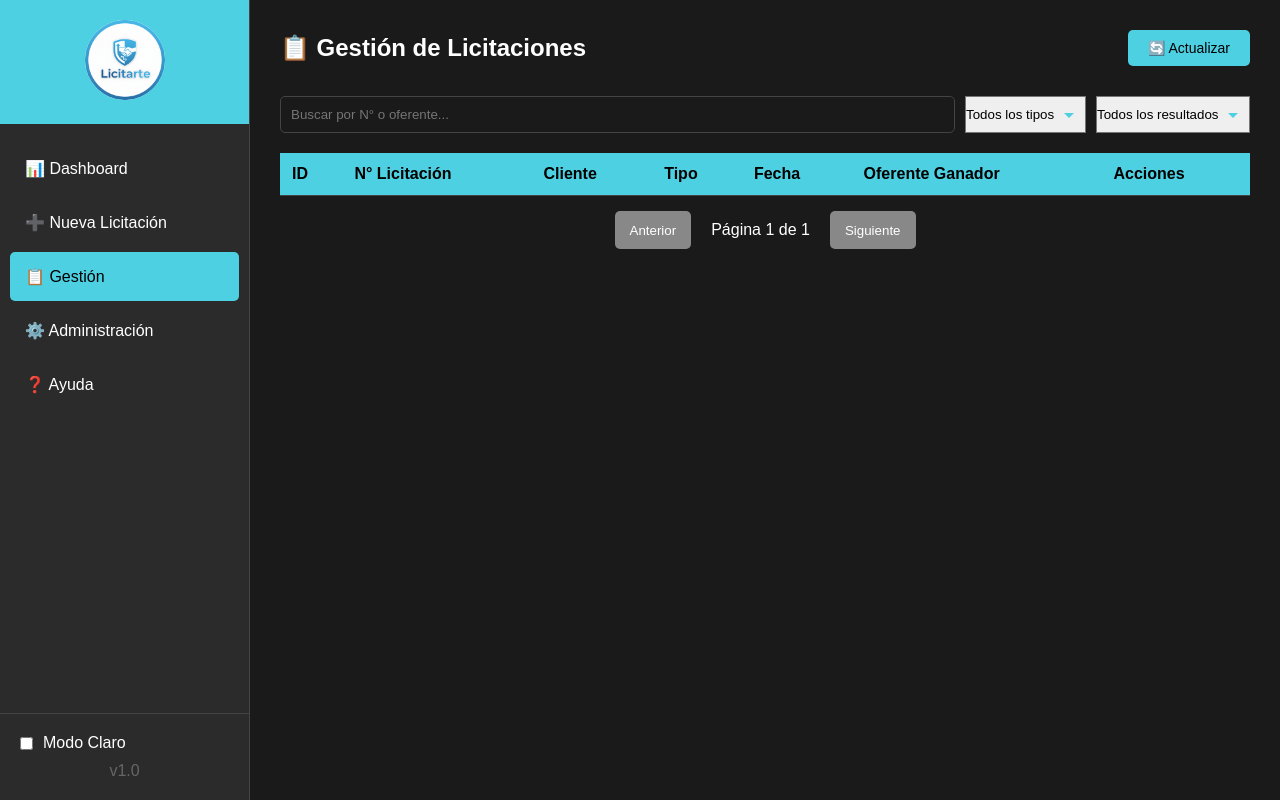
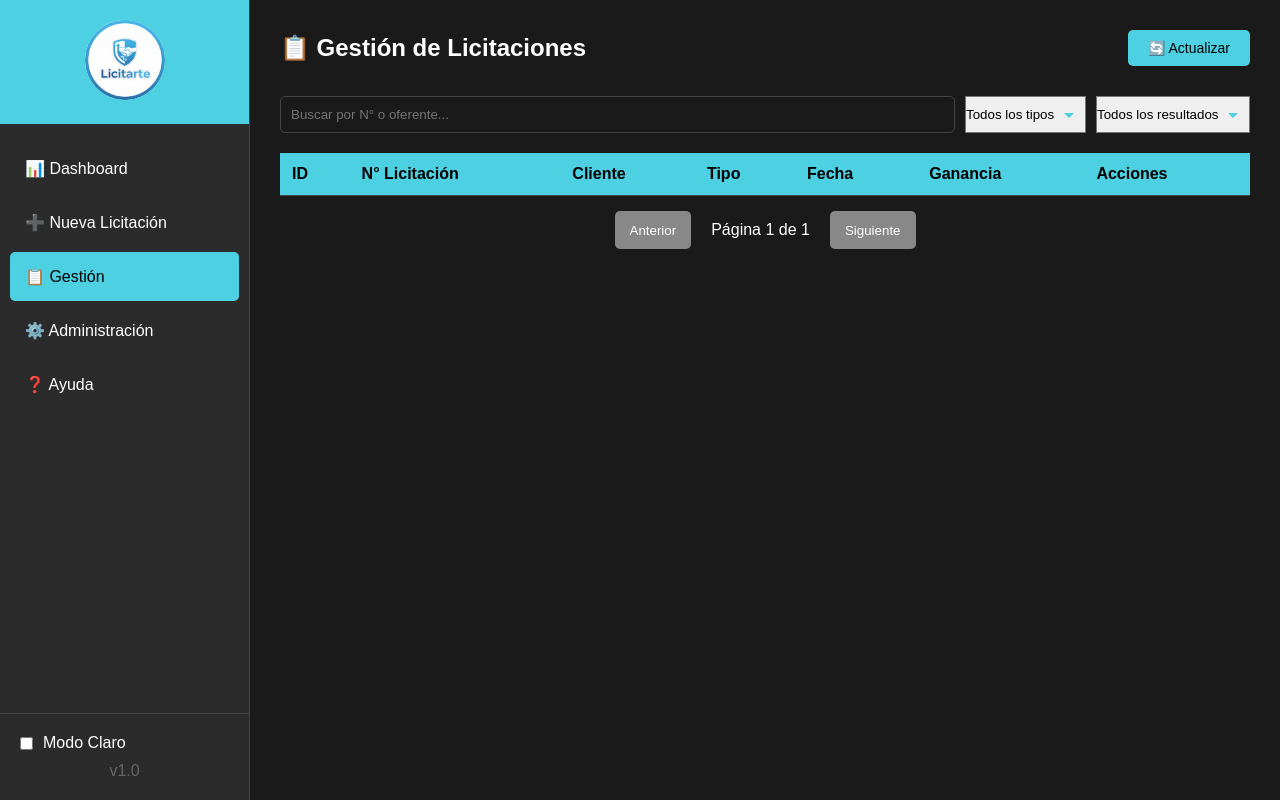
Before and after one commit to Jorge-Loyo/Licitarte, a Flask app: page /gestion in a window 1280 px wide. Run offline with Flask 3, Linux system fonts and the light colour scheme; data that the repository does not hold is empty; some libraries are stand-ins or nearby versions.

Commit message:
Change: Reemplazar columna Oferente Ganador por Ganancia (adjudicados/total)

```diff
--- a/web/app.py
+++ b/web/app.py
@@ -143,16 +143,37 @@ def get_licitaciones():
             ORDER BY l.fecha DESC
         """)
         licitaciones = cursor.fetchall()
-    return jsonify([{
-        'id': l[0],
-        'numero': l[1],
-        'fecha': l[2],
-        'oferente': l[3],
-        'marca_ganadora': l[4],
-        'precio_ganador': l[5],
-        'cliente': l[6] or '-',
-        'tipo_licitacion': l[7] or '-'
-    } for l in licitaciones])
+
+        # Calcular ganancia para cada licitación
+        resultado = []
+        for l in licitaciones:
+            cursor.execute("""
+                SELECT COUNT(*) as total,
+                       SUM(CASE WHEN resultado = 'Adjudicado' THEN 1 ELSE 0 END) as adjudicados
+                FROM productos WHERE licitacion_id = %s
+            """ if db.USE_POSTGRES else """
+                SELECT COUNT(*) as total,
+                       SUM(CASE WHEN resultado = 'Adjudicado' THEN 1 ELSE 0 END) as adjudicados
+                FROM productos WHERE licitacion_id = ?
+            """, (l[0],))
+            stats = cursor.fetchone()
+            total = stats[0] or 0
+            adjudicados = stats[1] or 0
+            ganancia = f"{adjudicados}/{total}" if total > 0 else "-"
+
+            resultado.append({
+                'id': l[0],
+                'numero': l[1],
+                'fecha': l[2],
+                'oferente': l[3],
+                'marca_ganadora': l[4],
+                'precio_ganador': l[5],
+                'cliente': l[6] or '-',
+                'tipo_licitacion': l[7] or '-',
+                'ganancia': ganancia
+            })
+
+    return jsonify(resultado)
 
 @app.route('/api/licitaciones', methods=['POST'])
 def crear_licitacion():
--- a/web/static/js/gestion.js
+++ b/web/static/js/gestion.js
@@ -66,7 +66,7 @@ function mostrarLicitaciones() {
             <td>${l.cliente}</td>
             <td>${l.tipo_licitacion}</td>
             <td>${l.fecha}</td>
-            <td>${l.oferente || '-'}</td>
+            <td>${l.ganancia || '-'}</td>
             <td>
                 <button onclick="verDetalle(${l.id})" class="btn-primary">Ver Detalle</button>
                 <button onclick="eliminar(${l.id})" class="btn-danger">Eliminar</button>
--- a/web/templates/gestion.html
+++ b/web/templates/gestion.html
@@ -30,7 +30,7 @@
                 <th>Cliente</th>
                 <th>Tipo</th>
                 <th>Fecha</th>
-                <th>Oferente Ganador</th>
+                <th>Ganancia</th>
                 <th>Acciones</th>
             </tr>
         </thead>
```
